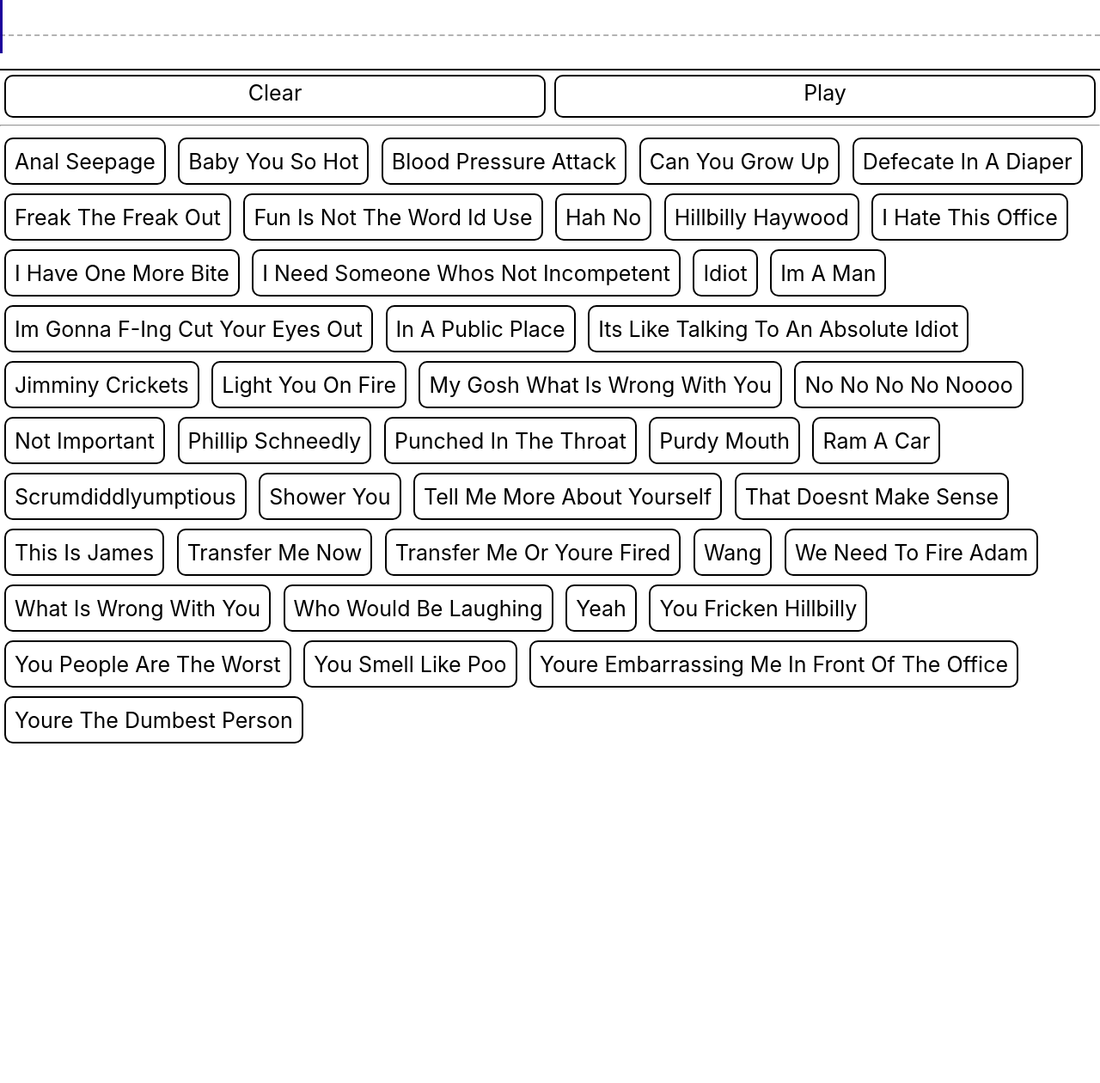
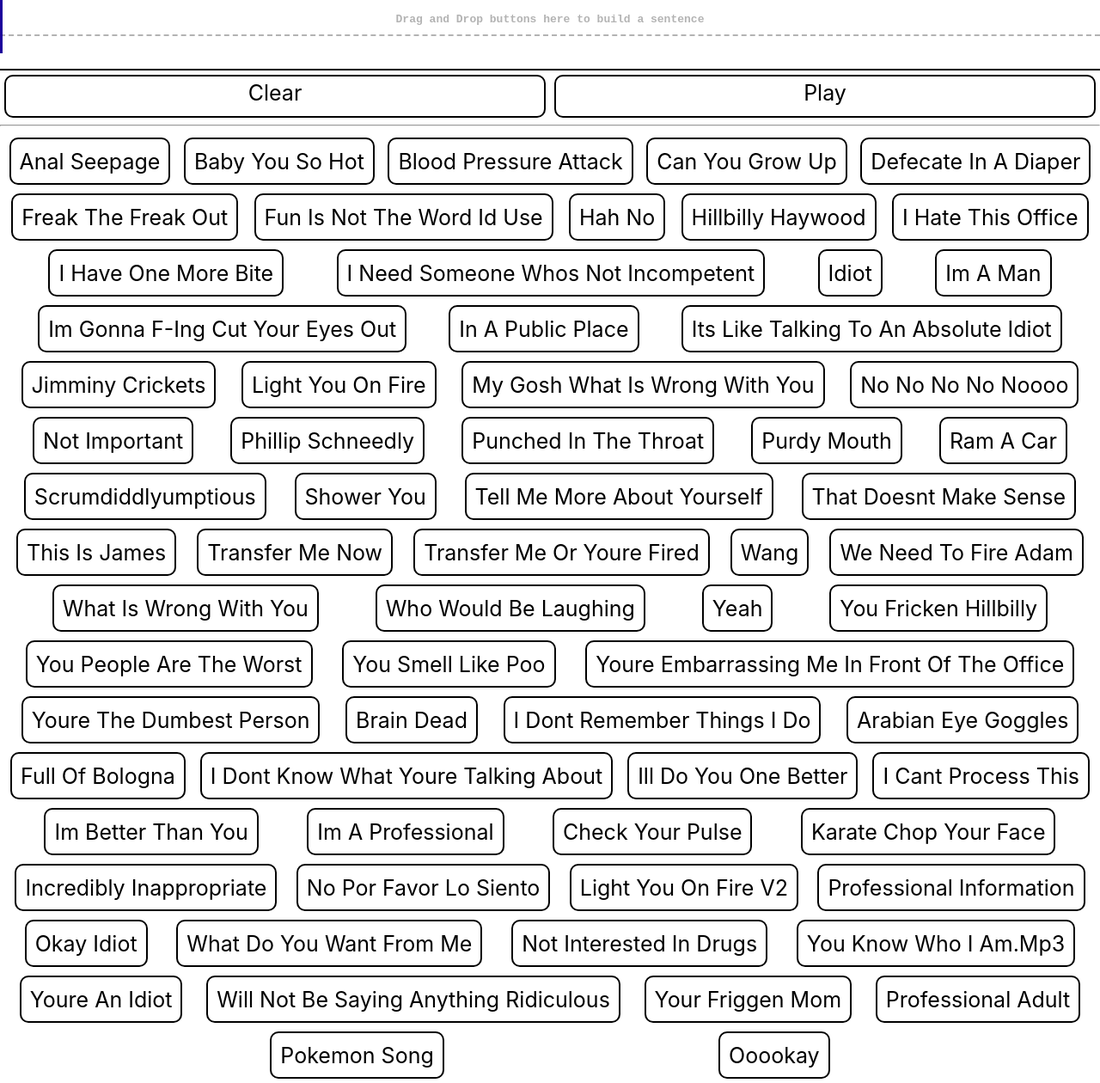
Before and after one commit to adamrpostjr/JamesSoundBoard, a Svelte app: page / in a window 1280 px wide. Shown: the whole page at 86% size. Before the commit the page ends 870 px from the top, so only its background shows below. Built offline with nearby package versions, Linux system fonts and the light colour scheme.

Commit message:
Added More Sounds

```diff
--- a/src/App.svelte
+++ b/src/App.svelte
@@ -5,6 +5,7 @@
 
 <main>
   <Sentence />
+  <row>
   <Button sound="/static-sounds/anal_seepage.mp3">anal seepage</Button>
   <Button sound="/static-sounds/baby_you_so_hot.mp3">Baby You So Hot</Button>
   <Button sound="/static-sounds/blood_pressure_attack.mp3">blood pressure attack</Button>
@@ -48,7 +49,39 @@
   <Button sound="/static-sounds/you_smell_like_poo.mp3">you smell like poo</Button>
   <Button sound="/static-sounds/youre_embarrassing_me_in_front_of_the_office.mp3">youre embarrassing me in front of the office</Button>
   <Button sound="/static-sounds/youre_the_dumbest_person.mp3">youre the dumbest person</Button>
+  <Button sound="/static-sounds/brain_dead.mp3">brain dead</Button>
+  <Button sound="/static-sounds/i_dont_remember_things_i_do.mp3">i dont remember things i do</Button>
+  <Button sound="/static-sounds/arabian_eye_goggles.mp3">arabian eye goggles</Button>
+  <Button sound="/static-sounds/full_of_bologna.mp3">full of bologna</Button>
+  <Button sound="/static-sounds/i_dont_know_what_youre_talking_about.mp3">i dont know what youre talking about</Button>
+  <Button sound="/static-sounds/ill_do_you_one_better.mp3">ill do you one better</Button>
+  <Button sound="/static-sounds/i_cant_process_this.mp3">i cant process this</Button>
+  <Button sound="/static-sounds/im_better_than_you.mp3">im better than you</Button>
+  <Button sound="/static-sounds/im_a_professional.mp3">im a professional</Button>
+  <Button sound="/static-sounds/check_your_pulse.mp3">check your pulse</Button>
+  <Button sound="/static-sounds/karate_chop_your_face.mp3">karate chop your face</Button>
+  <Button sound="/static-sounds/incredibly_inappropriate.mp3">incredibly inappropriate</Button>
+  <Button sound="/static-sounds/no_por_favor_lo_siento.mp3">no por favor lo siento</Button>
+  <Button sound="/static-sounds/light_you_on_fire_v2.mp3">light you on fire v2</Button>
+  <Button sound="/static-sounds/professional_information.mp3">professional information</Button>
+  <Button sound="/static-sounds/okay_idiot.mp3">okay idiot</Button>
+  <Button sound="/static-sounds/what_do_you_want_from_me.mp3">what do you want from me</Button>
+  <Button sound="/static-sounds/not_interested_in_drugs.mp3">not interested in drugs</Button>
+  <Button sound="/static-sounds/you_know_who_i_am.mp3">you know who i am.mp3</Button>
+  <Button sound="/static-sounds/youre_an_idiot.mp3">youre an idiot</Button>
+  <Button sound="/static-sounds/will_not_be_saying_anything_ridiculous.mp3">will not be saying anything ridiculous</Button>
+  <Button sound="/static-sounds/your_friggen_mom.mp3">your friggen mom</Button>
+  <Button sound="/static-sounds/professional_adult.mp3">professional adult</Button>
+  <Button sound="/static-sounds/pokemon_song.mp3">pokemon song</Button>
+  <Button sound="/static-sounds/ooookay.mp3">ooookay</Button>
+</row>
 </main>
 
 <style>
+  row{
+    display: flex;
+    flex: row;
+    flex-wrap: wrap;
+    justify-content: space-evenly;
+  }
 </style>
--- a/src/sen.svelte
+++ b/src/sen.svelte
@@ -54,7 +54,7 @@
   {#if playing}
     <overlay transition:fly={{ y: -100 }} />
   {/if}
-
+  <instructions>Drag and Drop buttons here to build a sentence</instructions>
   {#each items as item, i}
     <custom-button
       in:fade
@@ -74,6 +74,12 @@
 <hr />
 
 <style>
+  instructions{
+    position: absolute;
+    top: 15px;
+    left: 50%;
+    transform: translate(-50%);
+  }
   overlay {
     z-index: 150;
     background: rgb(0, 0, 0);
```
